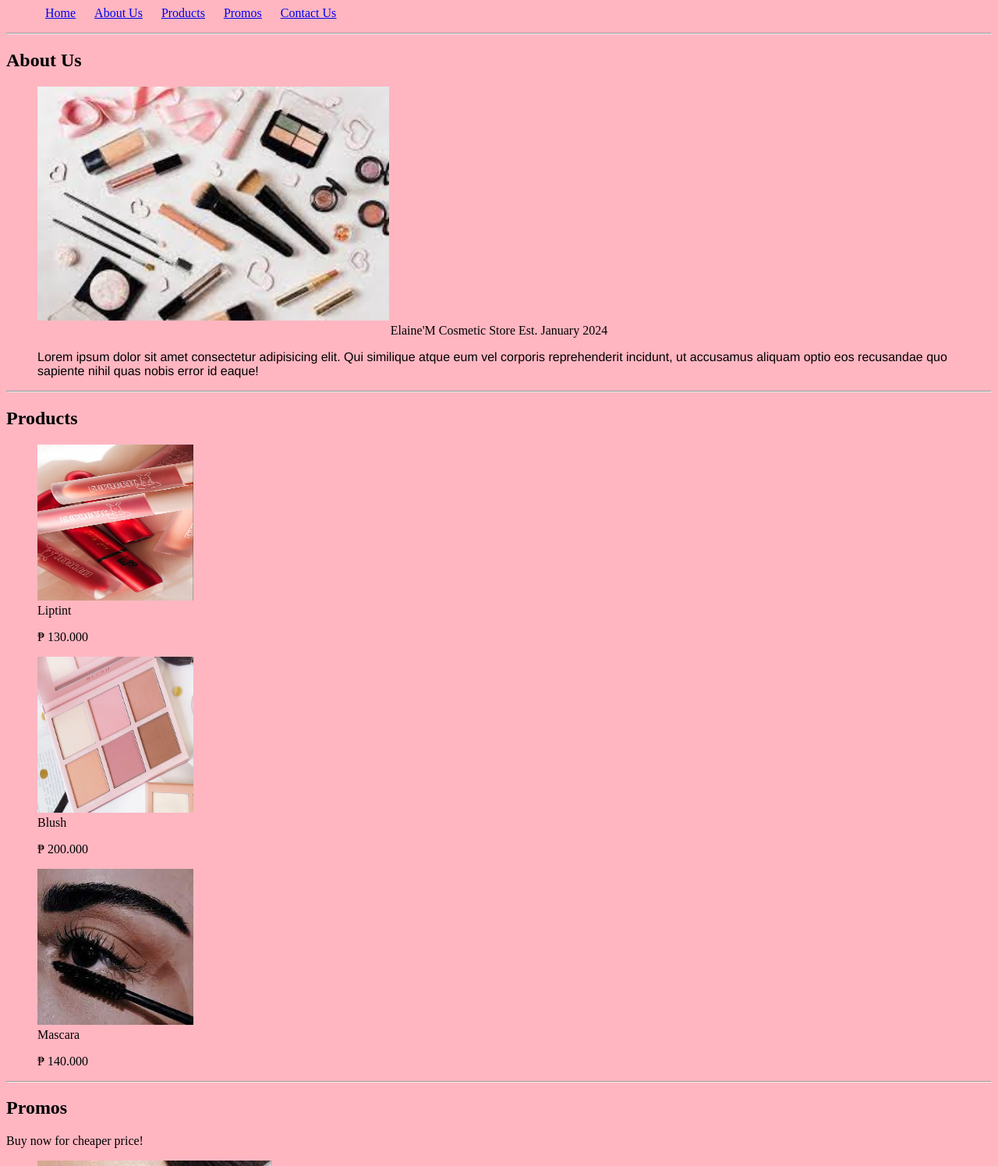
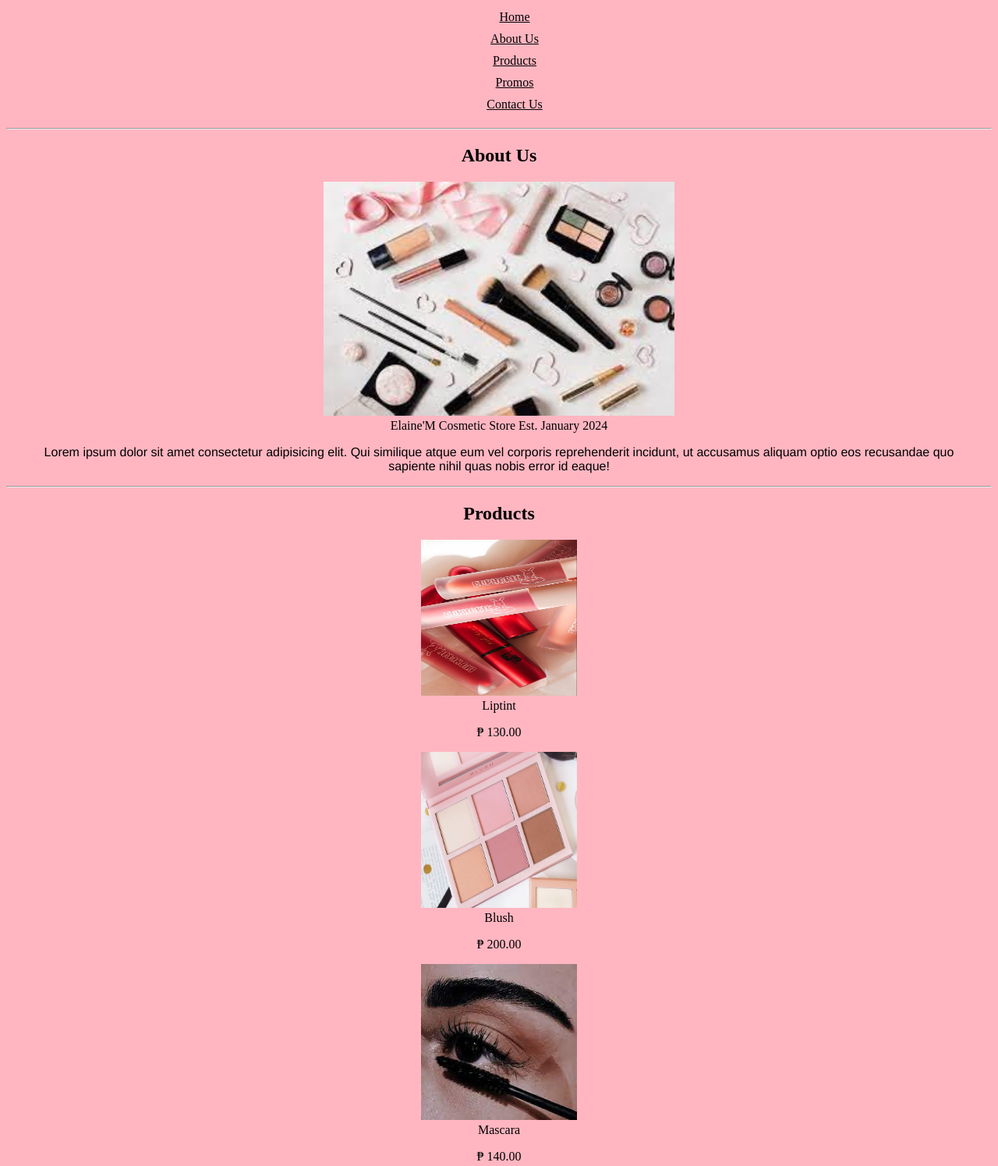
Before and after one commit to MarcialElaine/myonlinestore, a plain HTML site: page index.html in a window 1280 px wide. Shown: the part 73-1568 px from the top of the page at 78% size. Drawn offline with Linux system fonts and the light colour scheme.

Commit message:
commit 3

```diff
--- a/index.html
+++ b/index.html
@@ -44,19 +44,19 @@
             <figure>
                 <img src="photos/liptint.jpg" alt="liptint photo" height="200" width="200">
                 <figcaption>Liptint</figcaption>
-                <p>₱ 130.000</p>
+                <p>₱ 130.00</p>
             </figure>
 
             <figure>
                 <img src="photos/blush.jpg" alt="blush photo" height="200" width="200">
                 <figcaption>Blush</figcaption>
-                <p>₱ 200.000</p>
+                <p>₱ 200.00</p>
             </figure>
 
             <figure>
                 <img src="photos/mascara.jpg" alt="Mascara photo" height="200" width="200">
                 <figcaption>Mascara</figcaption>
-                <p>₱ 140.000</p>
+                <p>₱ 140.00</p>
             </figure>
 
         </section>
@@ -71,19 +71,19 @@
             <figure>
             <img src="photos/eyeliner.jpg" alt="eyeliner photo" height="200">
             <figcaption>Eyeliner</figcaption>
-            <p>₱ 90.000</p>
+            <p>₱ 90.00</p>
         </figure>
 
         <figure>
             <img src="photos/lip gloss.jpg" alt="lip gloss photo" height="250">
             <figcaption>Lip Gloss</figcaption>
-            <p>₱ 100.000</p>
+            <p>₱ 100.00</p>
         </figure>
 
         <figure>
             <img src="photos/lipbalm.jpg" alt="lipbalm photo" height="200">
             <figcaption>Lip Balm</figcaption>
-            <p>₱ 80.000</p>
+            <p>₱ 80.00</p>
         </figure>
 
         </section>
@@ -91,10 +91,10 @@
 <hr>
 
     <article id="Contact Us">
-        <section>
+        <section class="contact">
             <h2>Contact Us</h2>
 
-            <p>Telephone: 0909-9866</p>
+            <p>Telephone: 0909-9866-427</p>
             <p>Email: <a href="elaine'm@gmail.com">elaine'm@gmail.com</a></p>
             <p>Facebook: <a href="https://elaine'm.facebook.com">Elaine'M Cosmetic</a></p>
         </section>
--- a/style.css
+++ b/style.css
@@ -9,8 +9,40 @@ h1 {
 }
 
 nav li{
+    list-style-type: none;
+    margin: 0;
+    padding: 0;
+    overflow: hidden;
+    background-color: rgb(248, 138, 156);
+    display: inline;
+    float:center;
+}
+
+nav li a {
+  display: block;
+  color: rgb(0, 0, 0);
+  text-align: center;
+  padding: 5px;
+  text-decoration: none;
+}
+
+li a:hover
+{
+    background-color:rgb(245, 153, 168);
+}
+
+h2{
     text-align: center;
-    display: inline;
-    padding: 5px;
-    margin: 5px
 }
+
+figure{
+    text-align: center;
+}
+
+section.contact{
+    text-align: center;
+}
+
+footer{
+    text-align: center;
+}
```
